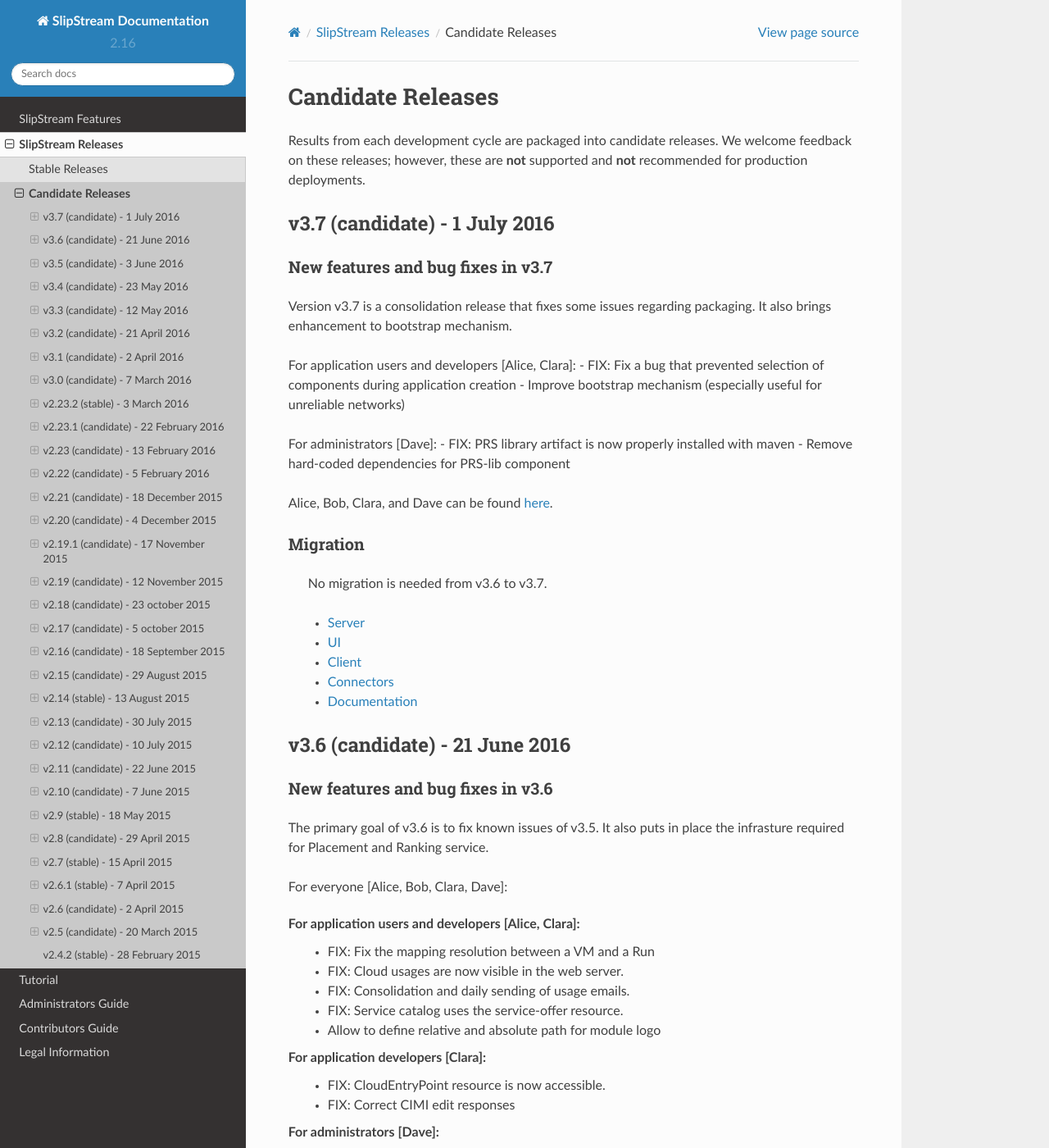
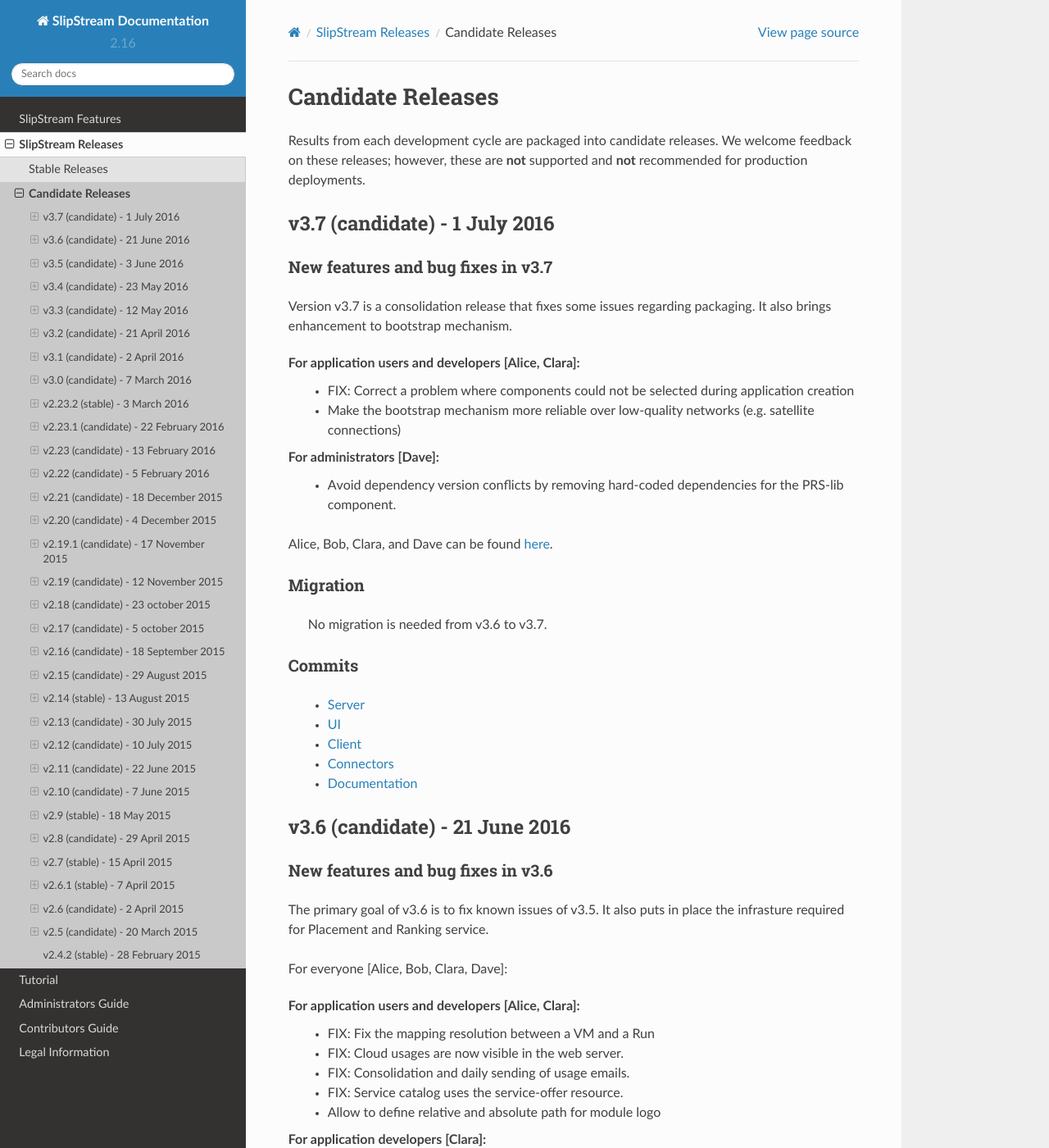
Before and after one commit to slipstream/SlipStreamDocumentation, a Sphinx documentation site: the page built from docs/release_notes/candidate_releases.rst, in a window 1280 px wide and 1400 px high. Shown: the whole window at 82% size. Built offline with Sphinx 7.4.7 and the Read the Docs theme 2.0.0, drawn with Linux system fonts in a browser that asks for light colours.

Commit message:
change text slightly; fix formatting

```diff
--- a/docs/release_notes/candidate_releases.rst
+++ b/docs/release_notes/candidate_releases.rst
@@ -11,15 +11,19 @@
 New features and bug fixes in v3.7
 ~~~~~~~~~~~~~~~~~~~~~~~~~~~~~~~~~~
 
-Version v3.7 is a consolidation release that fixes some issues regarding packaging. It also brings enhancement to bootstrap mechanism.
+Version v3.7 is a consolidation release that fixes some issues
+regarding packaging. It also brings enhancement to bootstrap
+mechanism.
 
 For application users and developers [Alice, Clara]:
-- FIX: Fix a bug that prevented selection of components during application creation
-- Improve bootstrap mechanism (especially useful for unreliable networks)
+ - FIX: Correct a problem where components could not be selected
+   during application creation
+ - Make the bootstrap mechanism more reliable over low-quality networks
+   (e.g. satellite connections)
 
 For administrators [Dave]:
-- FIX: PRS library artifact is now properly installed with maven
-- Remove hard-coded dependencies for PRS-lib component
+ - Avoid dependency version conflicts by removing hard-coded
+   dependencies for the PRS-lib component.
 
 Alice, Bob, Clara, and Dave can be found
 `here <http://sixsq.com/personae/>`_.
@@ -29,8 +33,8 @@
 
  No migration is needed from v3.6 to v3.7.
 
- Commits
- ~~~~~~~
+Commits
+~~~~~~~
 
  -  `Server <https://github.com/slipstream/SlipStreamServer/compare/v3.6-community...v3.7-community>`__
  -  `UI <https://github.com/slipstream/SlipStreamUI/compare/v3.6-community...v3.7-community>`__
@@ -39,7 +43,7 @@
  -  `Documentation <https://github.com/slipstream/SlipStreamDocumentation/compare/v3.5-community...v3.7-community>`__
 
 v3.6 (candidate) - 21 June 2016
-------------------------------
+-------------------------------
 
 New features and bug fixes in v3.6
 ~~~~~~~~~~~~~~~~~~~~~~~~~~~~~~~~~~
@@ -73,8 +77,8 @@
 
  No migration is needed from v3.5 to v3.6.
 
- Commits
- ~~~~~~~
+Commits
+~~~~~~~
 
  -  `Server <https://github.com/slipstream/SlipStreamServer/compare/v3.5-community...v3.6-community>`__
  -  `UI <https://github.com/slipstream/SlipStreamUI/compare/v3.5-community...v3.6-community>`__
```
